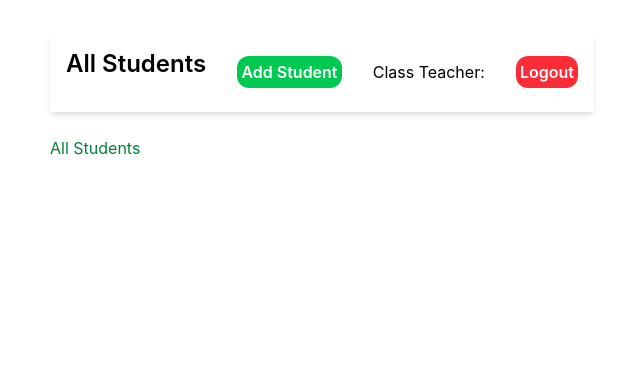
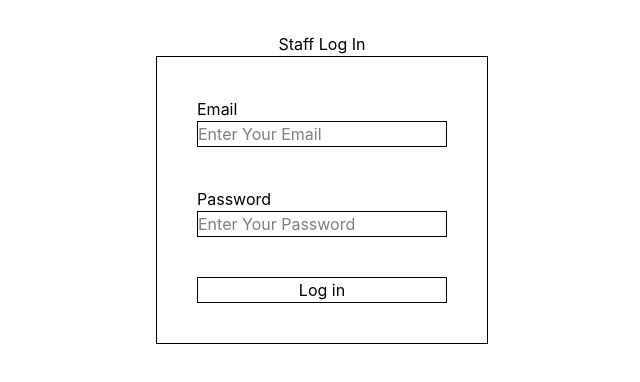
Before and after one commit to satyamrk18/React-Electron-Tailwind-Setup, a React (Vite) app: page / in a window 1280 px wide. Shown: the top 382 px of the page, without its empty margins (318-958 px from the left). Built offline with nearby package versions, Linux system fonts and the light colour scheme.

Commit message:
log in page complete with navigation

```diff
--- a/src/App.jsx
+++ b/src/App.jsx
@@ -3,16 +3,17 @@ import {
   HashRouter,
   Routes,
   Route,
-  UNSAFE_WithComponentProps,
 } from "react-router-dom";
 import Home from "./views/Home";
 import AddStudent from "./views/AddStudents";
+import Students from "./views/Students"
 const App = () => {
   return (
     <HashRouter>
       <Routes>
         <Route path="/" element={<Home />} />
         <Route path="/addstudent" element={<AddStudent />}></Route>
+        <Route path="/students" element={<Students />}></Route>
       </Routes>
     </HashRouter>
   );
--- a/src/components/Navbar.jsx
+++ b/src/components/Navbar.jsx
@@ -1,6 +1,7 @@
 import { Link } from "react-router-dom";
-
+import { useNavigate } from "react-router-dom";
 const Navbar = () => {
+    const navigate = useNavigate();
   return (
     <div className="w-full flex items-center justify-between p-4 bg-white shadow-md mb-6">
       <h1 className="text-2xl font-semibold mb-4">All Students</h1>
@@ -16,7 +17,7 @@ const Navbar = () => {
         onClick={() => {
           localStorage.removeItem("staff");
           localStorage.removeItem("staffjwtauthenticationToken");
-          window.location.href = "/stafflogin";
+          navigate("/");
         }}
       >
         Logout
--- a/src/views/AddStudents.jsx
+++ b/src/views/AddStudents.jsx
@@ -1,6 +1,6 @@
 import axios from "axios";
 import { useState } from "react";
-import Button from "./../components/Button.jsx"
+import Button from "./../components/Button.jsx";
 const AddStudent = () => {
   const [data, setData] = useState({
     name: "",
@@ -17,10 +17,11 @@ const AddStudent = () => {
     try {
       const response = await axios.post(
         `${import.meta.env.VITE_API_URL}/addstudent`,
-        data,{
+        data,
+        {
           headers: {
             Authorization: `Bearer ${localStorage.getItem("staffjwtauthenticationToken")}`,
-          }
+          },
         }
       );
 
@@ -39,7 +40,7 @@ const AddStudent = () => {
 
   return (
     <div className="min-h-screen flex flex-col items-center bg-gray-100 py-10">
-      <Button goto="/" title="Home"/>
+      <Button goto="/students" title="Home" />
       <h1 className="text-3xl font-semibold mb-6 text-blue-700">Add Student</h1>
 
       <div className="bg-white w-full max-w-3xl rounded-2xl shadow-lg p-8">
--- a/src/views/Home.jsx
+++ b/src/views/Home.jsx
@@ -1,11 +1,64 @@
-import React from "react";
-import Navbar from "../components/Navbar";
-import axios from "axios"
+import { useState, useEffect } from "react";
+import axios from "axios";
+import { useNavigate } from "react-router-dom";
 const Home = () => {
+  const [staff, setStaff] = useState({ email: "", password: "" });
+  const navigate = useNavigate();
+  const LogIn = async () => {
+    try {
+      const response = await axios.post(
+        `${import.meta.env.VITE_API_URL}/stafflogin`,
+        staff
+      );
+      if (response) {
+        alert("Log in Succesfully")
+        navigate("/students");
+      } else {
+        alert("Please enter valied email and password !");
+      }
+    } catch (err) {
+      console.log(err.response);
+    }
+    setStaff({ email: "", password: "" });
+  };
   return (
-    <div>
-      <Navbar />
-      <h1 className="text-green-700">All Students</h1>
+    <div className="flex flex-col items-center justify-center">
+      <h1>Staff Log In</h1>
+      <form className="flex flex-col p-10 gap-10 border">
+        <div className="flex flex-col">
+          <label>Email</label>
+          <input
+            type="email"
+            placeholder="Enter Your Email"
+            className="border"
+            value={staff.email}
+            onChange={(e) => {
+              setStaff({ ...staff, email: e.target.value });
+            }}
+          />
+        </div>
+        <div className="flex flex-col">
+          <label>Password</label>
+          <input
+            type="password"
+            placeholder="Enter Your Password"
+            className="border"
+            value={staff.password}
+            onChange={(e) => {
+              setStaff({ ...staff, password: e.target.value });
+            }}
+          />
+        </div>
+        <button
+          className="border"
+          type="button"
+          onClick={() => {
+            LogIn();
+          }}
+        >
+          Log in
+        </button>
+      </form>
     </div>
   );
 };
--- /dev/null
+++ b/src/views/Students.jsx
@@ -0,0 +1,11 @@
+import Button from "./../components/Button";
+import Navbar from "./../components/Navbar"
+const Students = () => {
+  return (
+    <div>
+      <Navbar />
+      <h1>all students</h1>
+    </div>
+  );
+};
+export default Students;
```
